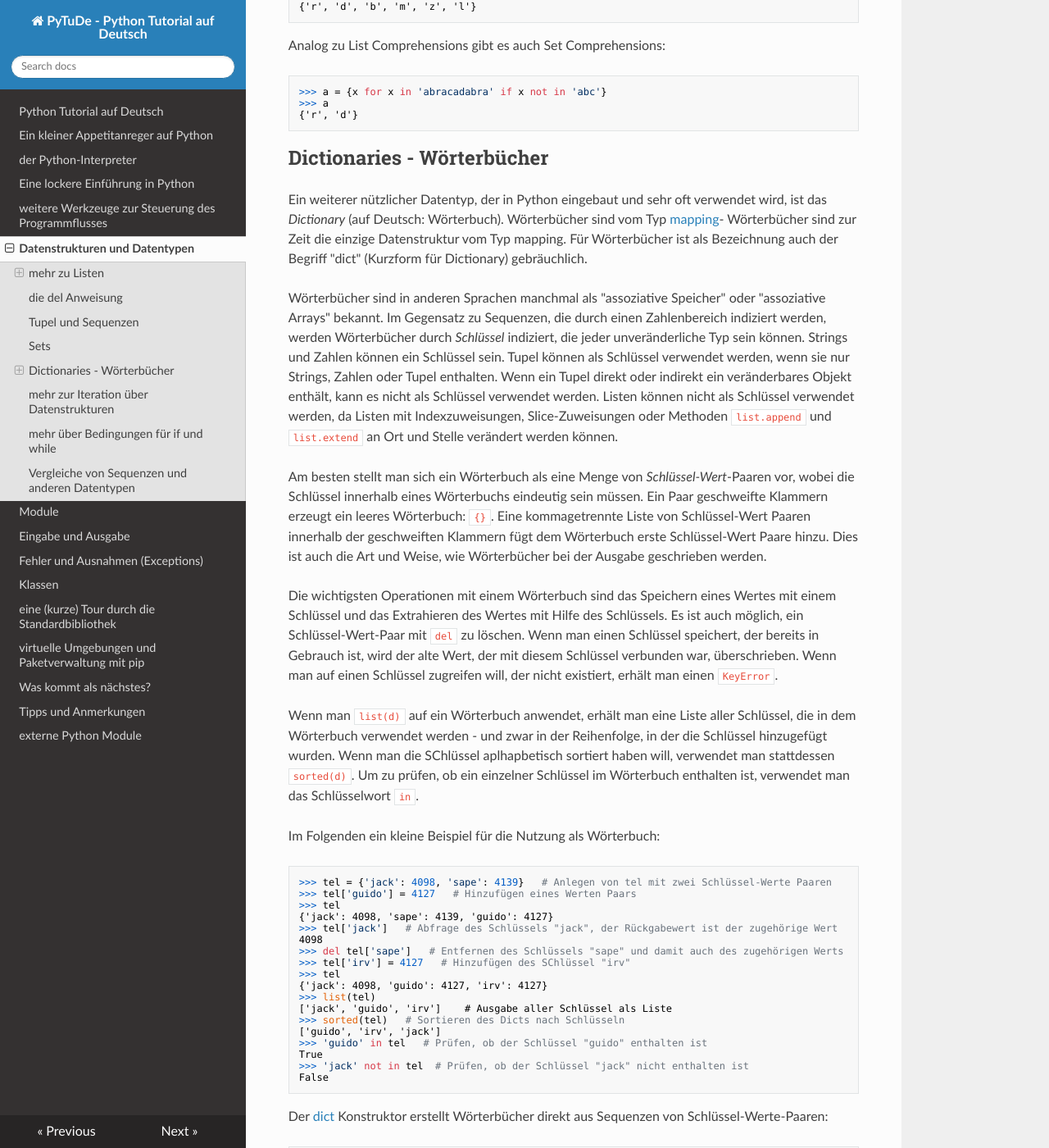
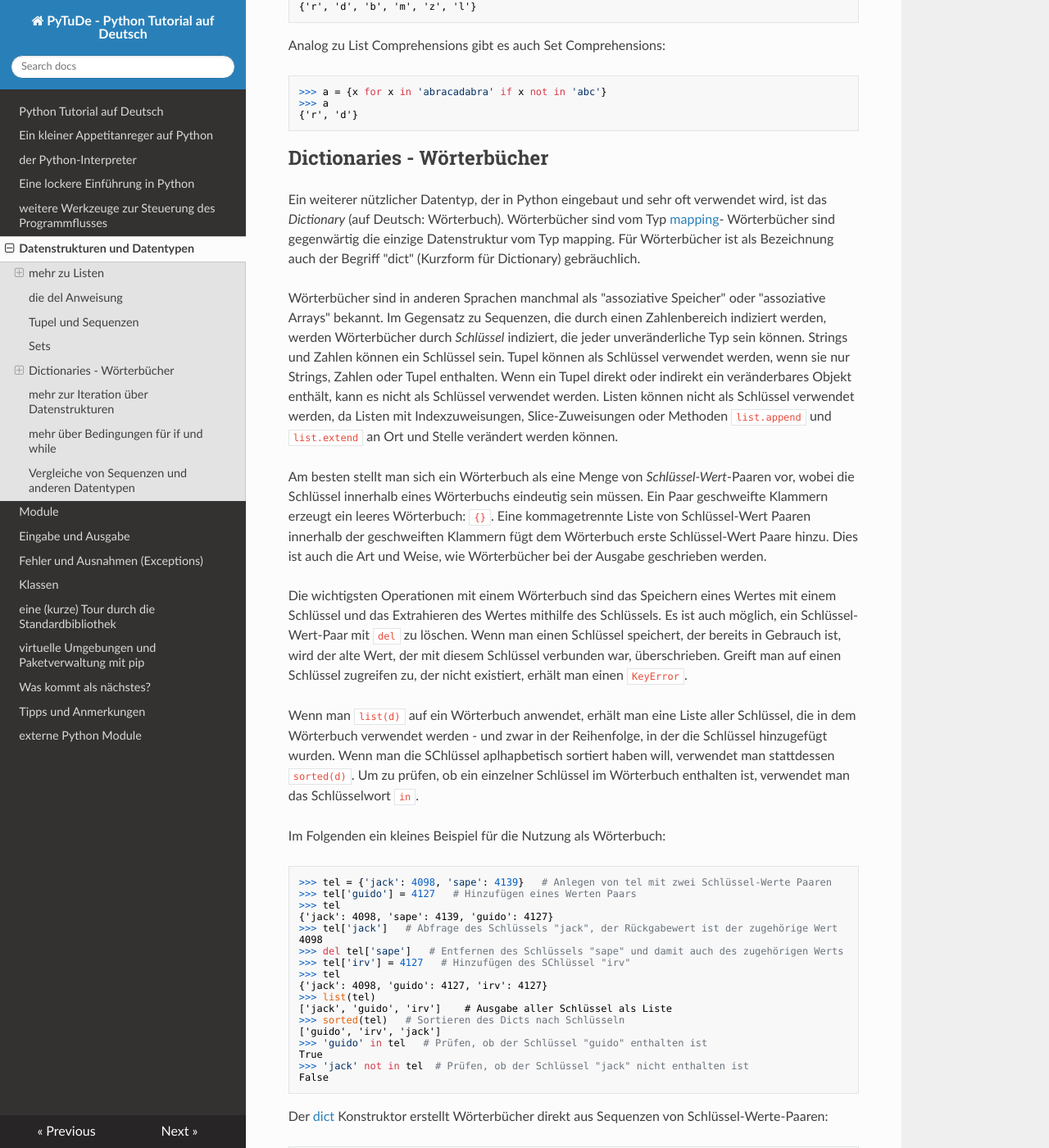
Before and after one commit to noisefloor/pytude, an MkDocs documentation site: the page built from docs/datastructures.md, in a window 1280 px wide and 1400 px high, scrolled down 8614 px. Shown: the whole window at 82% size. Built offline with MkDocs 1.6.1, drawn with Linux system fonts in a browser that asks for light colours; nearby versions of some CDN libraries; some of the changed text lies outside the part shown.

Commit message:
Update datastructures.md
fixed typos - thanks to Hofei90 for checking!

````diff
--- a/docs/datastructures.md
+++ b/docs/datastructures.md
@@ -119,7 +119,7 @@ Mittels List Comprehension funktioniert das wie folgt:
 
 List Comprehensions sind im Vergleich zu den beiden zuvor genannten Wegen kompakter und besser lesbar.
 
-Eine List Comprehension besteht aus Klammern, die einen Ausdruck enthalten, gefolgt von einer `for` Klausel, dann null oder mehr `for` oder `if` Klauseln. Das Ergebnis ist eine neue Liste, die sich aus der Auswertung des Ausdrucks im Kontext der nachfolgenden `for` und `if` Klauseln ergibt. Zum Beispiel kombiniert dieser List Comprehension die Elemente zweier Listen, wenn sie nicht gleich sind:
+Eine List Comprehension besteht aus Klammern die einen Ausdruck enthalten, gefolgt von einer `for` Klausel, dann null oder mehr `for` oder `if` Klauseln. Das Ergebnis ist eine neue Liste, die sich aus der Auswertung des Ausdrucks im Kontext der nachfolgenden `for` und `if` Klauseln ergibt. Zum Beispiel kombiniert dieser List Comprehension die Elemente zweier Listen, wenn sie nicht gleich sind:
 
 ```pycon
 >>> [(x, y) for x in [1,2,3] for y in [3,1,4] if x != y]
@@ -180,7 +180,7 @@ List Comprehensions können komplexe Ausdrücke und verschachtelte Funktionen en
 ['3.1', '3.14', '3.142', '3.1416', '3.14159']
 ```
 
-List Comprehensions gelten im allgemeinen als "pythonisch" und werden entsprechend häufig verwendet bzw. es gilt allgemein als empfehlenswert, List Comprehensions an passenden Stellen im Code zu verwenden.
+List Comprehensions gelten im Allgemeinen als "pythonisch" und werden entsprechend häufig verwendet bzw. es gilt allgemein als empfehlenswert, List Comprehensions an passenden Stellen im Code zu verwenden.
 
 ### verschachtelte List Comprehensions
 
@@ -269,7 +269,7 @@ würde `del a` die Referenz von `a` auf den String "Python" aus dem aktuellen Na
 
 ## Tupel und Sequenzen
 
-Es wurde schon gezeigt, dass Listen und Zeichenketten viele gemeinsame Eigenschaften haben, z. B. Index- und Slicing-Operationen. Dies sind zwei Beispiele für *Sequenz*-Datentypen (siehe [Sequenz Typen — list, tuple, range](https://docs.python.org/3/library/stdtypes.html#typesseq)). Da Python eine sich entwickelnde Sprache ist, könnten weitere Sequenz-Datentypen hinzugefügt werden. Es gibt auch einen anderen Standard-Sequenz-Datentyp: das *Tupel* (auf englisch: tuple).
+Es wurde schon gezeigt, dass Listen und Zeichenketten viele gemeinsame Eigenschaften haben, z. B. Index- und Slicing-Operationen. Dies sind zwei Beispiele für *Sequenz*-Datentypen (siehe [Sequenz Typen — list, tuple, range](https://docs.python.org/3/library/stdtypes.html#typesseq)). Da Python eine sich entwickelnde Sprache ist, könnten weitere Sequenz-Datentypen hinzugefügt werden. Es gibt auch einen anderen Standard-Sequenz-Datentyp: das *Tupel* (auf Englisch: tuple).
 
 Ein Tupel besteht aus einer Reihe von Werten, die durch Kommas getrennt sind, zum Beispiel:
 
@@ -295,11 +295,11 @@ TypeError: 'tuple' object does not support item assignment
 ([1, 2, 3], [3, 2, 1])
 ```
 
-Wie zu sehen ist, werden Tupel bei der Ausgabe immer in Klammern eingeschlossen, damit verschachtelte Tupel korrekt interpretiert werden. Sie können mit oder ohne umgebende Klammern eingegeben werden, obwohl Klammern oft ohnehin notwendig sind, z.B wenn das Tupel Teil eines größeren Ausdrucks ist. Es ist nicht möglich, den einzelnen Elementen eines Tupels Zuweisungen zuzuweisen. Es ist jedoch möglich, Tupel zu erstellen, die veränderbare Objekte enthalten, z. B. Listen.
+Wie zu sehen ist, werden Tupel bei der Ausgabe immer in Klammern eingeschlossen, damit verschachtelte Tupel korrekt interpretiert werden. Sie können mit oder ohne umgebende Klammern eingegeben werden, obwohl Klammern oft ohnehin notwendig sind, z.B. wenn das Tupel Teil eines größeren Ausdrucks ist. Es ist nicht möglich, den einzelnen Elementen eines Tupels Zuweisungen zuzuweisen. Es ist jedoch möglich, Tupel zu erstellen, die veränderbare Objekte enthalten, z. B. Listen.
 
 Obwohl Tupel auf den ersten Blick ähnlich wie Listen aussehen, werden sie oft in unterschiedlichen Situationen und für unterschiedliche Zwecke verwendet. Tupel sind "immutable" (=unveränderlich) und enthalten in der Regel eine heterogene Folge von Elementen, auf die durch Entpacken (siehe später in diesem Abschnitt) oder Indizierung (oder sogar durch Attribute im Fall von [namedtuples](https://docs.python.org/3/library/collections.html#collections.namedtuple)) zugegriffen wird. Listen sind "mutable" (=veränderlich), und ihre Elemente sind normalerweise homogen und werden durch Iteration über die Liste angesprochen.
 
-Ein spezielles Problem ist die Konstruktion von Tupeln, die 0 oder 1 Elemente enthalten: Die Syntax hat einige zusätzliche Eigenheiten, um diese zu berücksichtigen. Leere Tupel werden durch ein leeres Klammerpaar konstruiert. Ein Tupel mit einem Element wird konstruiert, indem einem Wert ein Komma folgt - es genügt nicht, einen einzelnen Wert in Klammern zu setzen! Hässlich, aber effektiv.  Zum Beispiel:
+Ein spezielles Problem ist die Konstruktion von Tupeln, die 0 oder 1 Elemente enthalten: Die Syntax hat einige zusätzliche Eigenheiten, um diese zu berücksichtigen. Leere Tupel werden durch ein leeres Klammerpaar konstruiert. Ein Tupel mit einem Element wird konstruiert, indem einem Wert ein Komma folgt - es genügt nicht, einen einzelnen Wert in Klammern zu setzen! Hässlich, aber effektiv. Zum Beispiel:
 
 ```pycon
 >>> empty = ()
@@ -326,7 +326,7 @@ Python enthält auch einen Datentyp für *Sets* (auf Deutsch: Menge). Ein Set is
 
 Geschweifte Klammern oder die Funktion [set](https://docs.python.org/3/library/stdtypes.html#set) können verwendet werden, um Mengen zu erzeugen.
 
-*Hinweis*: Um eine leere Menge zu erzeugen, muss `set()`` verwendet werden, nicht `{}`! Letzteres erzeugt ein leeres Wörterbuch, eine Datenstruktur, die im nächsten Abschnitt behandelt wird.
+*Hinweis*: Um eine leere Menge zu erzeugen, muss `set()` verwendet werden, nicht `{}`! Letzteres erzeugt ein leeres Wörterbuch, eine Datenstruktur, die im nächsten Abschnitt behandelt wird.
 
 Eine kurze Demonstration zu Sets:
 
@@ -363,17 +363,17 @@ Analog zu List Comprehensions gibt es auch Set Comprehensions:
 
 ## Dictionaries - Wörterbücher
 
-Ein weiterer nützlicher Datentyp, der in Python eingebaut und sehr oft verwendet wird, ist das *Dictionary* (auf Deutsch: Wörterbuch). Wörterbücher sind vom Typ [mapping](https://docs.python.org/3/library/stdtypes.html#typesmapping)- Wörterbücher sind zur Zeit die einzige Datenstruktur vom Typ mapping. Für Wörterbücher ist als Bezeichnung auch der Begriff "dict" (Kurzform für Dictionary) gebräuchlich.
+Ein weiterer nützlicher Datentyp, der in Python eingebaut und sehr oft verwendet wird, ist das *Dictionary* (auf Deutsch: Wörterbuch). Wörterbücher sind vom Typ [mapping](https://docs.python.org/3/library/stdtypes.html#typesmapping)- Wörterbücher sind gegenwärtig die einzige Datenstruktur vom Typ mapping. Für Wörterbücher ist als Bezeichnung auch der Begriff "dict" (Kurzform für Dictionary) gebräuchlich.
 
 Wörterbücher sind in anderen Sprachen manchmal als "assoziative Speicher" oder "assoziative Arrays" bekannt. Im Gegensatz zu Sequenzen, die durch einen Zahlenbereich indiziert werden, werden Wörterbücher durch *Schlüssel* indiziert, die jeder unveränderliche Typ sein können. Strings und Zahlen können ein Schlüssel sein. Tupel können als Schlüssel verwendet werden, wenn sie nur Strings, Zahlen oder Tupel enthalten. Wenn ein Tupel direkt oder indirekt ein veränderbares Objekt enthält, kann es nicht als Schlüssel verwendet werden. Listen können nicht als Schlüssel verwendet werden, da Listen mit Indexzuweisungen, Slice-Zuweisungen oder Methoden `list.append` und `list.extend` an Ort und Stelle verändert werden können.
 
 Am besten stellt man sich ein Wörterbuch als eine Menge von *Schlüssel-Wert*-Paaren vor, wobei die Schlüssel innerhalb eines Wörterbuchs eindeutig sein müssen. Ein Paar geschweifte Klammern erzeugt ein leeres Wörterbuch: `{}`. Eine kommagetrennte Liste von Schlüssel-Wert Paaren innerhalb der geschweiften Klammern fügt dem Wörterbuch erste Schlüssel-Wert Paare hinzu. Dies ist auch die Art und Weise, wie Wörterbücher bei der Ausgabe geschrieben werden.
 
-Die wichtigsten Operationen mit einem Wörterbuch sind das Speichern eines Wertes mit einem Schlüssel und das Extrahieren des Wertes mit Hilfe des Schlüssels. Es ist auch möglich, ein Schlüssel-Wert-Paar mit `del` zu löschen. Wenn man einen Schlüssel speichert, der bereits in Gebrauch ist, wird der alte Wert, der mit diesem Schlüssel verbunden war, überschrieben. Wenn man auf einen Schlüssel zugreifen will, der nicht existiert, erhält man einen `KeyError`.
+Die wichtigsten Operationen mit einem Wörterbuch sind das Speichern eines Wertes mit einem Schlüssel und das Extrahieren des Wertes mithilfe des Schlüssels. Es ist auch möglich, ein Schlüssel-Wert-Paar mit `del` zu löschen. Wenn man einen Schlüssel speichert, der bereits in Gebrauch ist, wird der alte Wert, der mit diesem Schlüssel verbunden war, überschrieben. Greift man auf einen Schlüssel zugreifen zu, der nicht existiert, erhält man einen `KeyError`.
 
 Wenn man ``list(d)`` auf ein Wörterbuch anwendet, erhält man eine Liste aller Schlüssel, die in dem Wörterbuch verwendet werden - und zwar in der Reihenfolge, in der die Schlüssel hinzugefügt wurden. Wenn man die SChlüssel aplhapbetisch sortiert haben will, verwendet man stattdessen `sorted(d)`. Um zu prüfen, ob ein einzelner Schlüssel im Wörterbuch enthalten ist, verwendet man das Schlüsselwort `in`.
 
-Im Folgenden ein kleine Beispiel für die Nutzung als Wörterbuch:
+Im Folgenden ein kleines Beispiel für die Nutzung als Wörterbuch:
 
 ```pycon
 >>> tel = {'jack': 4098, 'sape': 4139}   # Anlegen von tel mit zwei Schlüssel-Werte Paaren
@@ -566,7 +566,7 @@ ist wahr
 ist wahr
 ```
 
-Die booleschen Operatoren `and` und `or` sind sogenannte *Kurzschluss*-Operatoren: ihre Argumente werden von links nach rechts ausgewertet, und die Auswertung endet, sobald das Ergebnis feststeht. Wenn zum Beispiel `A` und `C` wahr sind, aber `B` falsch ist, wertet `A and B and C` den Ausdruck `C` nicht aus. Wenn er als allgemeiner Wert und nicht als Boolescher Wert verwendet wird, ist der Rückgabewert eines Kurzschlussoperators das zuletzt ausgewertete Argument.
+Die booleschen Operatoren `and` und `or` sind sogenannte *Kurzschluss*-Operatoren: Ihre Argumente werden von links nach rechts ausgewertet, und die Auswertung endet, sobald das Ergebnis feststeht. Wenn zum Beispiel `A` und `C` wahr sind, aber `B` falsch ist, wertet `A and B and C` den Ausdruck `C` nicht aus. Wenn er als allgemeiner Wert und nicht als Boolescher Wert verwendet wird, ist der Rückgabewert eines Kurzschlussoperators das zuletzt ausgewertete Argument.
 
 Es ist möglich, das Ergebnis eines Vergleichs oder eines anderen booleschen Ausdrucks einer Variablen zuzuweisen. Zum Beispiel:
 
````
Also changed, not shown: other parts of docs/datastructures.md (+14 -14 lines).
